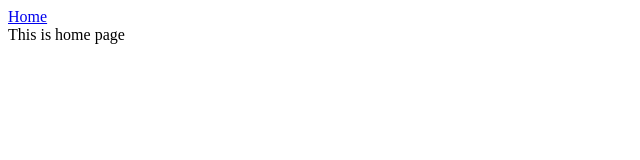
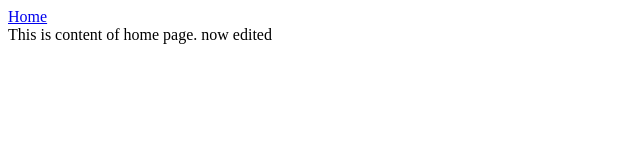
Before and after one commit to sukruthn-18/demoRepo, a plain HTML site: page index.html in a window 1280 px wide. Shown: the whole page, without its empty margins (0-640 px from the left). Drawn offline with Linux system fonts and the light colour scheme.

```diff
--- a/index.html
+++ b/index.html
@@ -11,6 +11,7 @@
             <a href="#">Home</a>
         </nav>
     </header>
-    This is home page
+    This is content of home page.
+    now edited
 </body>
 </html>
```
